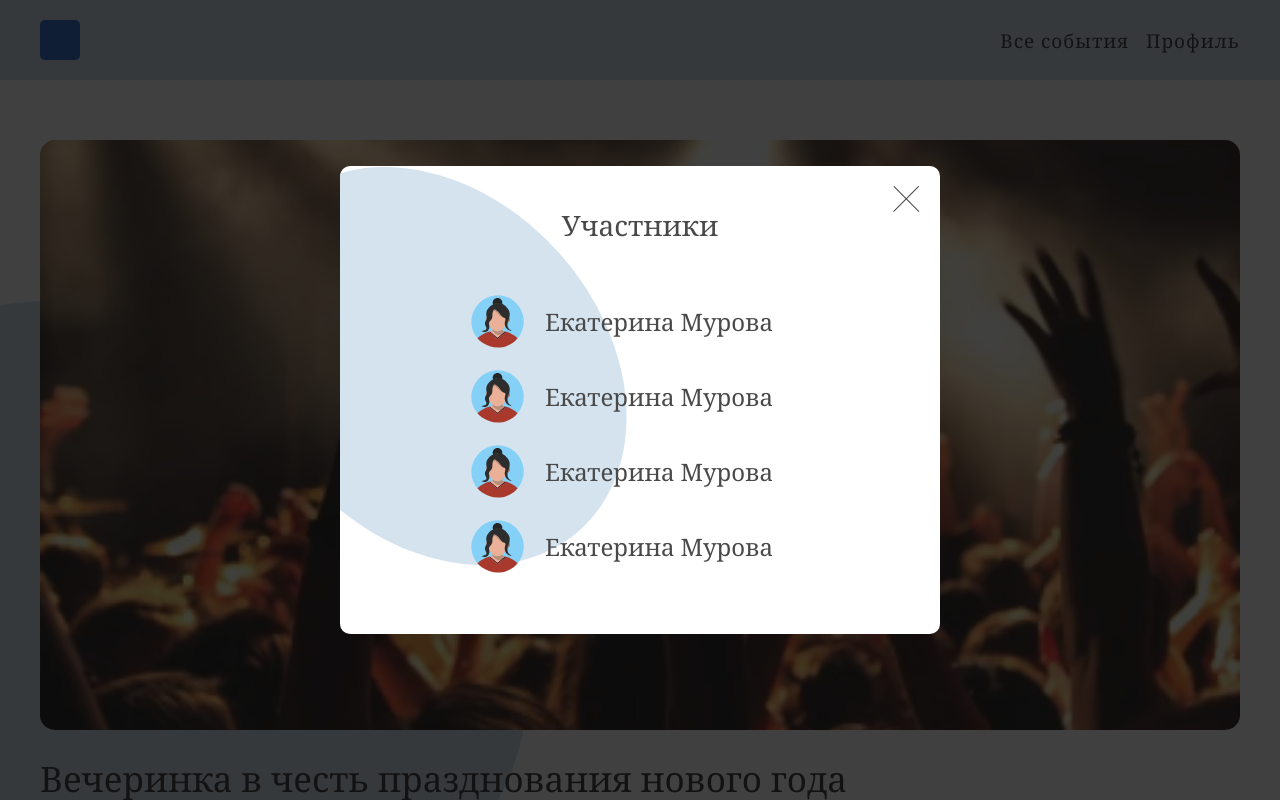
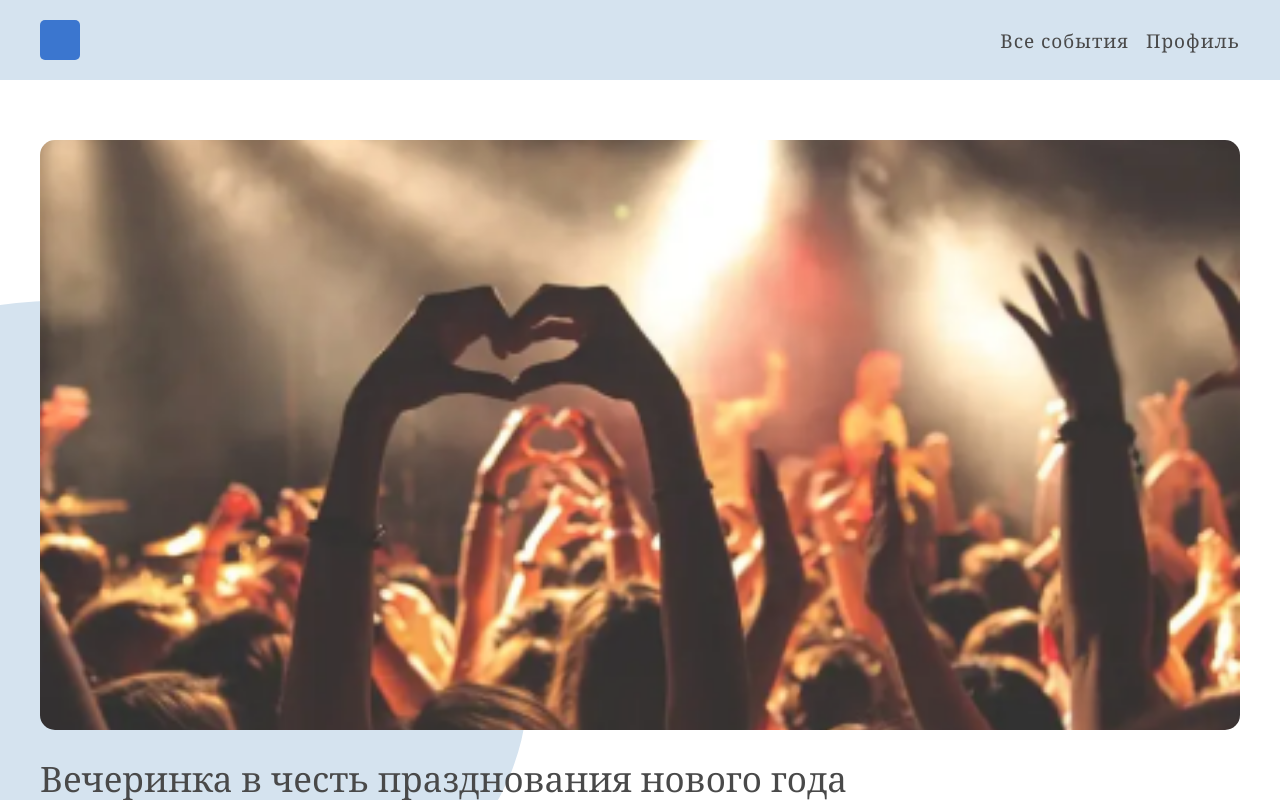
Before and after one commit to simon-Cat/eventer-frontend, a Vue app: page /events/1 in a window 1280 px wide. Shown: the top 800 px of the page. Built offline with nearby package versions, Linux system fonts and the light colour scheme.

Commit message:
add Popup component

```diff
--- a/src/components/Popup.vue
+++ b/src/components/Popup.vue
@@ -1,11 +1,26 @@
 <script>
-export default {}
+export default {
+  props: ['openPopupHandler'],
+  data() {
+    return {
+      isPopupHidden: true
+    }
+  },
+  methods: {
+    openPopup() {
+      this.isPopupHidden = false
+    },
+    closePopup() {
+      this.isPopupHidden = true
+    }
+  }
+}
 </script>
 
 <template>
-  <div class="popup">
+  <div class="popup" :class="{ popup_hidden: isPopupHidden }" @click.self="closePopup">
     <section class="popup-wrapper">
-      <button class="close-btn" type="button"></button>
+      <button class="close-btn" type="button" @click="closePopup"></button>
       <slot></slot>
     </section>
   </div>
@@ -23,6 +38,10 @@ export default {}
   display: flex;
   justify-content: center;
   align-items: center;
+}
+
+.popup_hidden {
+  visibility: hidden;
 }
 
 .popup-wrapper {
```
